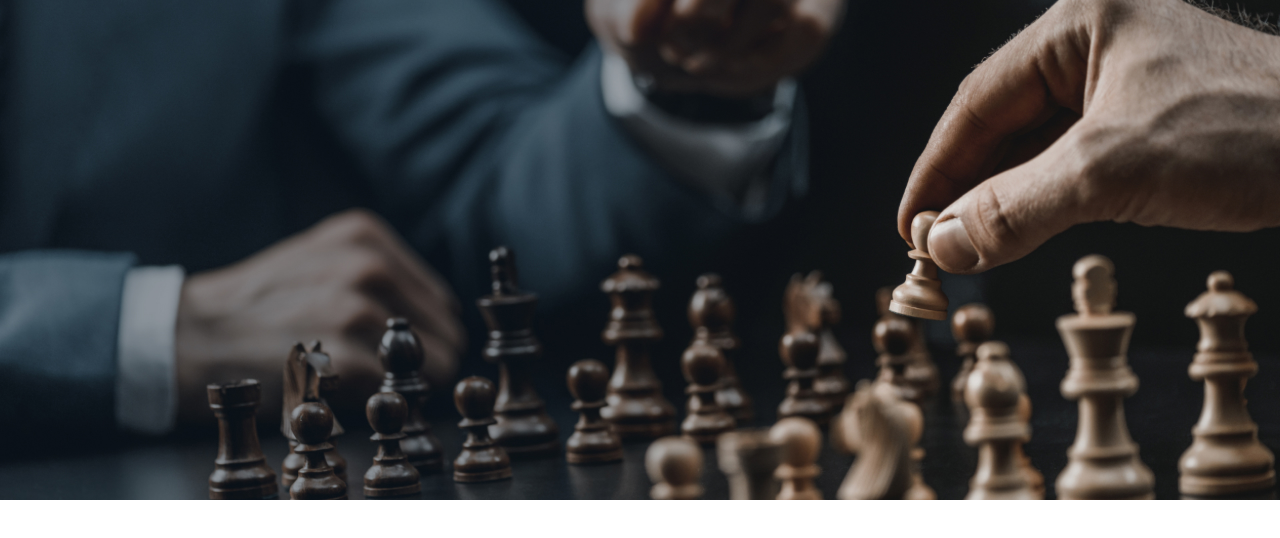
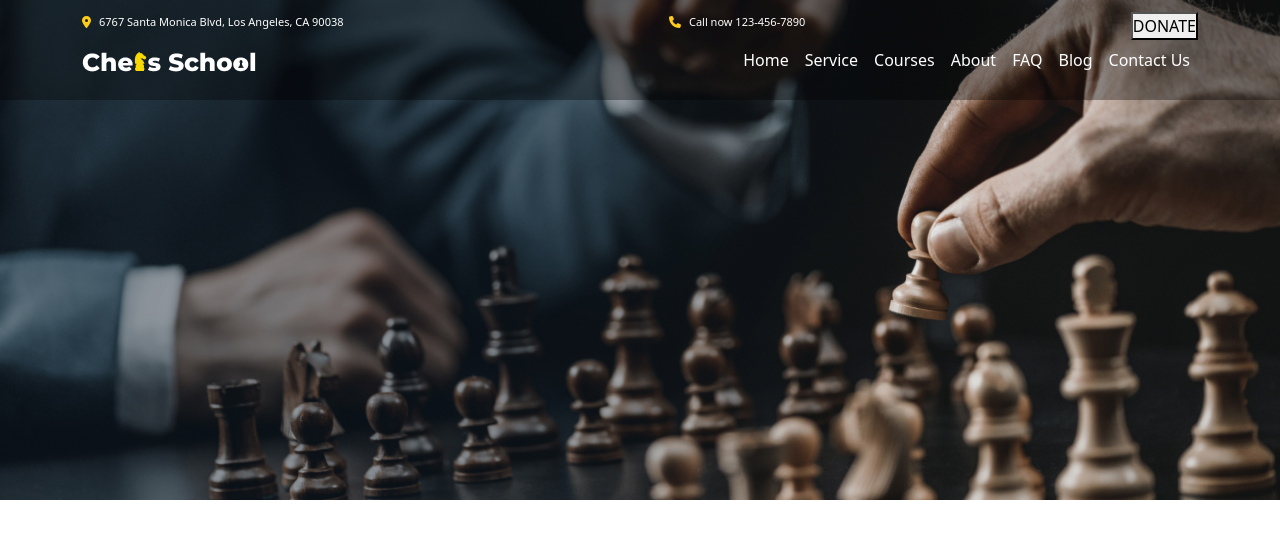
Before and after one commit to antonionovelli92/proj-html-vuejs, a Vue app: page / in a window 1280 px wide. Shown: the top 538 px of the page. Built offline with nearby package versions, Linux system fonts and the light colour scheme.

Commit message:
add header

```diff
--- a/package.json
+++ b/package.json
@@ -9,6 +9,10 @@
     "preview": "vite preview"
   },
   "dependencies": {
+    "@fortawesome/fontawesome-svg-core": "^6.2.1",
+    "@fortawesome/free-regular-svg-icons": "^6.2.1",
+    "@fortawesome/free-solid-svg-icons": "^6.2.1",
+    "@fortawesome/vue-fontawesome": "^3.0.3",
     "axios": "^1.3.0",
     "bootstrap": "^5.3.0-alpha1",
     "vue": "^3.2.45"
--- a/src/components/AppHeader.vue
+++ b/src/components/AppHeader.vue
@@ -1,9 +1,9 @@
 <script>
-
+import { listHeader } from '../data';
 export default {
     name: 'AppHeader',
     data() {
-
+        return { listHeader }
     }
 }
 </script>
@@ -11,8 +11,29 @@ export default {
 
 <template>
     <header>
-        <div class="top-header"></div>
-        <div class="bottom-header"></div>
+        <div class="navbar">
+            <div class="top-nav container d-flex justify-content-beetwen">
+                <h5>
+                    <fa-icon icon="fa-solid fa-location-dot" />6767 Santa Monica Blvd, Los Angeles,
+                    CA 90038
+                </h5>
+                <h5>
+                    <fa-icon icon="fa-solid fa-phone " />Call now 123-456-7890
+                </h5>
+                <button>DONATE</button>
+            </div>
+            <div class="bottom-nav container d-flex justify-content-beetwen">
+                <figure>
+                    <a href="#"><img src="../assets/img/mt-2236-home-logo.png" alt="logo-chess"></a>
+                </figure>
+                <ul class="d-flex">
+                    <li v-for="list in listHeader">
+                        <a href="">{{ list }}</a>
+                    </li>
+                </ul>
+            </div>
+
+        </div>
 
 
     </header>
@@ -22,11 +43,48 @@ export default {
 
 
 <style lang="scss">
+@use "../assets/sass/partials/variables" as*;
+
 header {
     background-image: url('../assets/img/mt-2236-home-bg1.jpg');
     width: 100%;
     height: 500px;
     background-position: center;
     background-size: cover;
+    color: $white;
+
+    .navbar {
+        background-color: $transparent-black;
+        height: 100px;
+        width: 100%;
+
+
+
+        h5 {
+            font-size: 11px;
+            cursor: pointer;
+
+            svg {
+                margin-right: 0.50rem;
+                font-size: 12px;
+                color: $yellow;
+            }
+        }
+
+        li {
+            list-style: none;
+            margin: 0 0.50rem;
+
+            a {
+                text-decoration: none;
+                color: $white;
+                cursor: pointer;
+
+                &:hover {
+                    color: $yellow;
+                }
+            }
+        }
+    }
 }
 </style>
--- a/src/data/index.js
+++ b/src/data/index.js
@@ -4,4 +4,5 @@ const nomearray= {
         foto:'klndflsd'
     }
 }
-export{nomearray}
+const listHeader=['Home', 'Service', 'Courses', 'About', 'FAQ', 'Blog', 'Contact Us']
+export{nomearray, listHeader}
--- a/src/main.js
+++ b/src/main.js
@@ -1,6 +1,13 @@
 import { createApp } from 'vue'
 import "bootstrap/dist/css/bootstrap.min.css"
 import './style.css'
+import { library } from '@fortawesome/fontawesome-svg-core';
+import { FontAwesomeIcon } from '@fortawesome/vue-fontawesome'
+import { faLocationDot, faPhone} from '@fortawesome/free-solid-svg-icons'
 import App from './App.vue'
 
-createApp(App).mount('#app')
+library.add(faLocationDot, faPhone);
+
+const app = createApp(App);
+app.component('fa-icon', FontAwesomeIcon);
+app.mount('#app')
```
Also changed, not shown: 1 other file (tests, documents, lock files or other folders).
